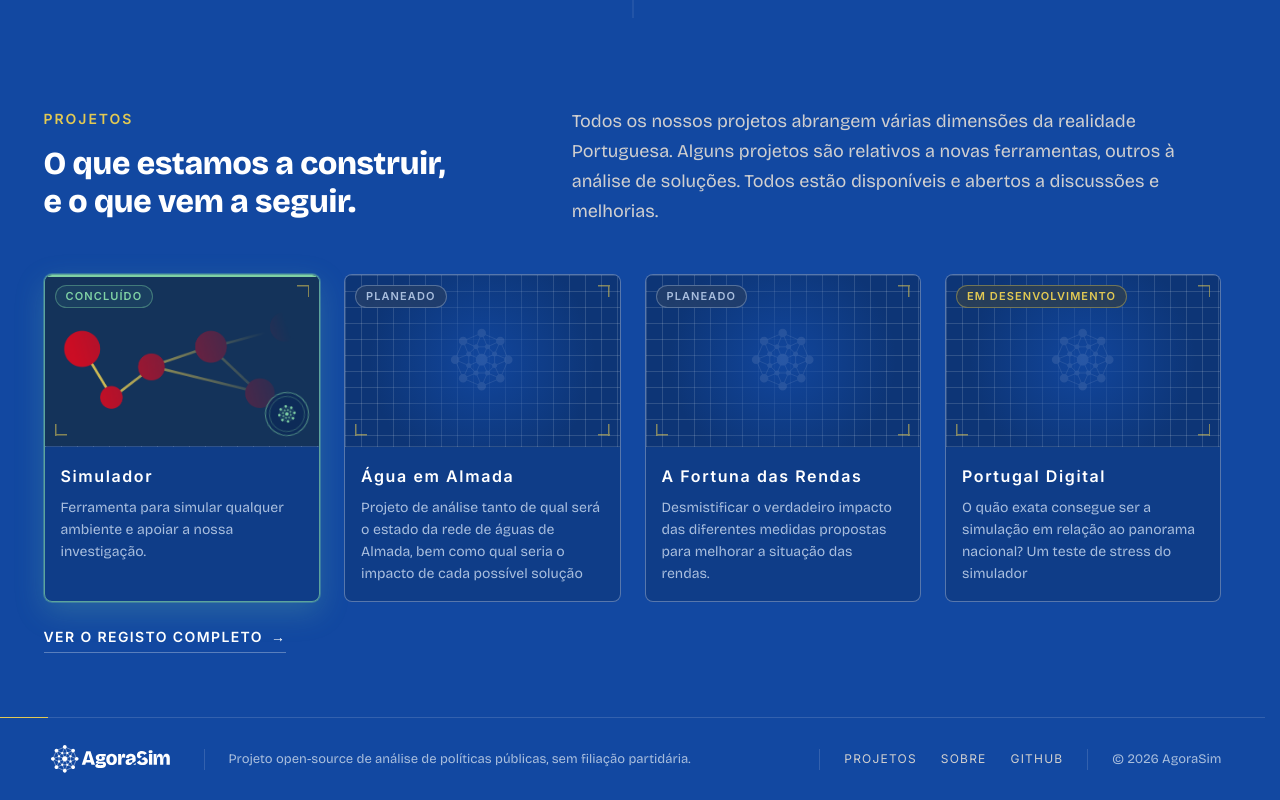
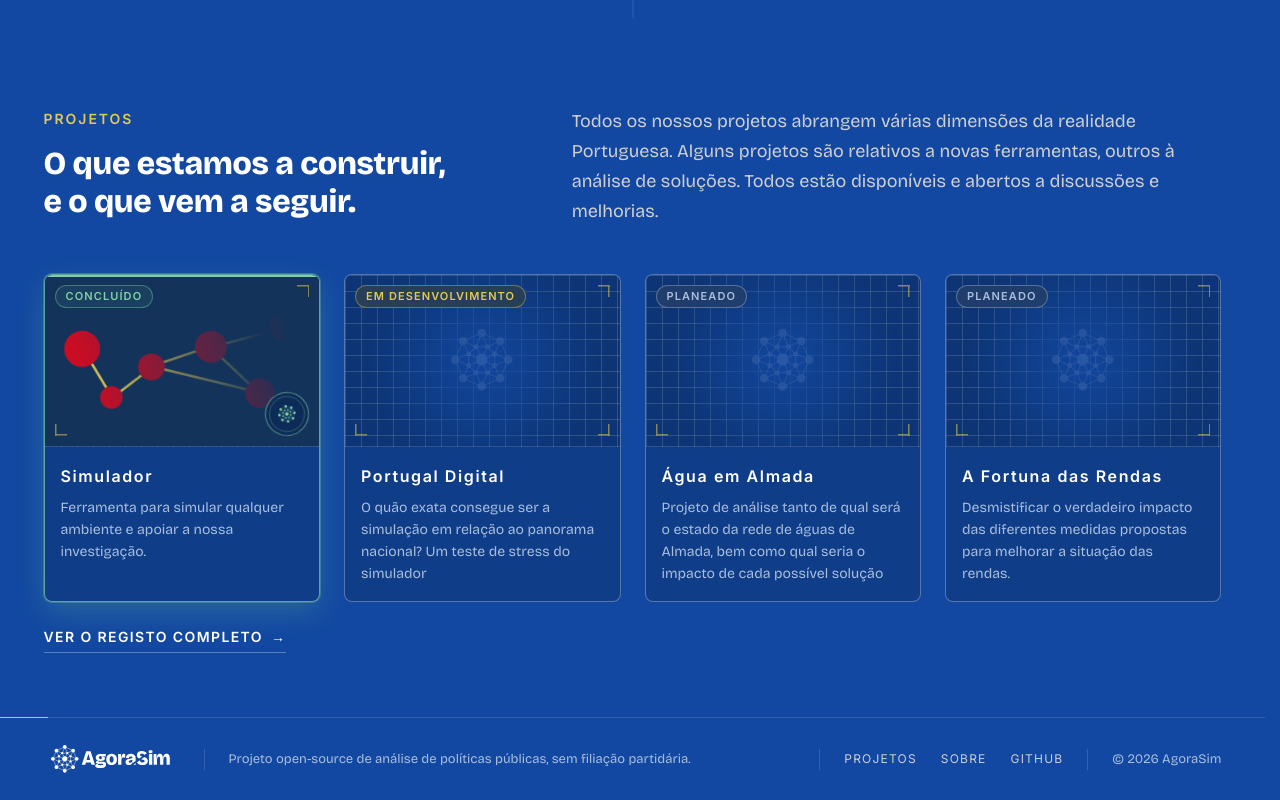
Before and after one commit to Agora-Sim/website, a React (Vite) app: page / in a window 1280 px wide. Shown: the part 2029-2829 px from the top of the page. Built offline with nearby package versions, Linux system fonts and the light colour scheme; no server answers.

Commit message:
fix: sorted home page

```diff
--- a/src/content/projects.js
+++ b/src/content/projects.js
@@ -342,9 +342,9 @@ export const PROJECTS = [
    keeps drawing every project either way. */
 export const HOME_PROJECT_IDS = [
   'simulador',
+  'digital-twin',
   'aguas',
   'rendas',
-  'digital-twin',
 ];
 
 /**
```
